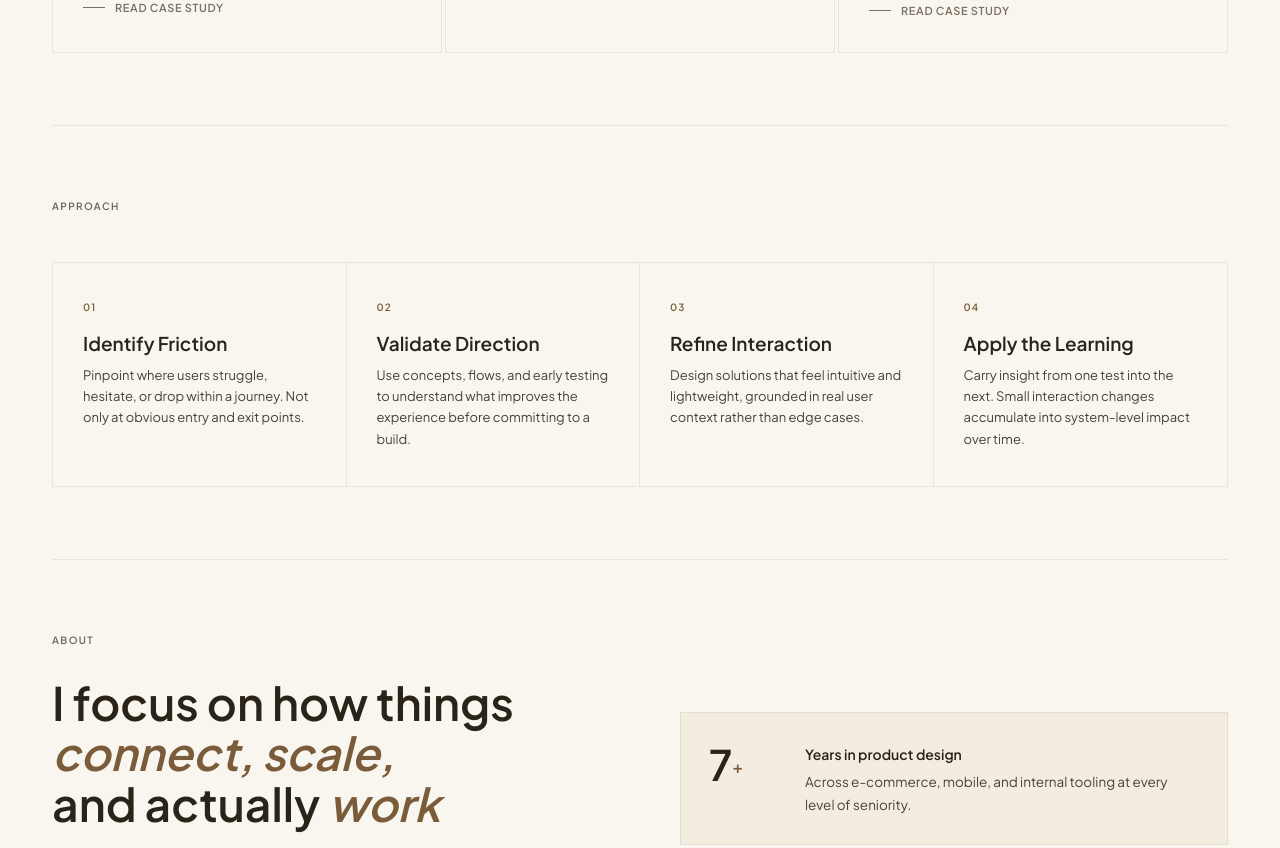
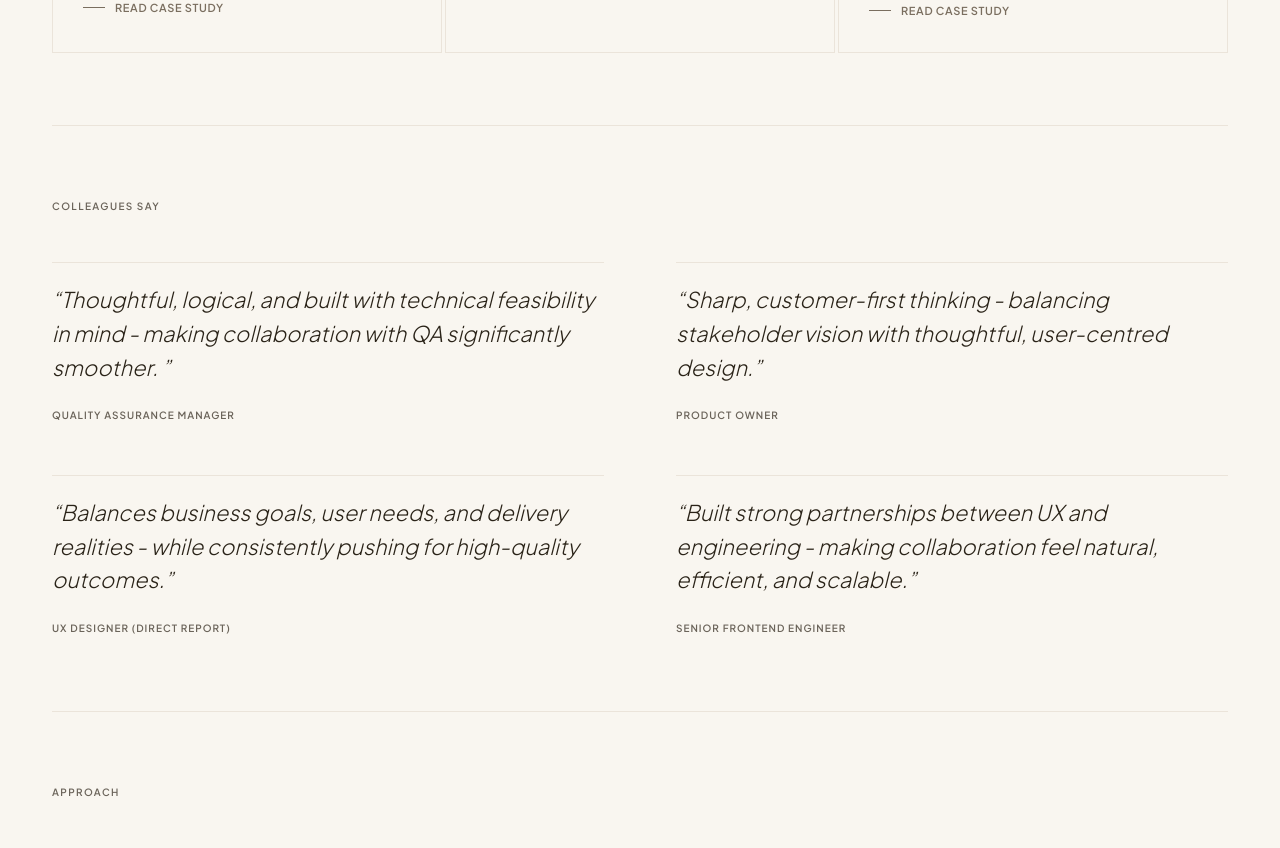
Before and after one commit to caitlanmorton02-dev/caitlan-portfolio, a Next.js app: page / in a window 1280 px wide. Shown: the part 1840-2688 px from the top of the page. Built offline with nearby package versions, Linux system fonts and the light colour scheme.

Commit message:
adding testimonials

```diff
--- a/app/page.tsx
+++ b/app/page.tsx
@@ -8,6 +8,7 @@ import "../styles/globals.css"
 // Sections
 import Hero from "../components/sections/Hero"
 import Work from "../components/sections/Work"
+import Testimonials from "../components/sections/Testimonials"
 import Approach from "../components/sections/Approach"
 import About from "../components/sections/About"
 import Contact from "../components/sections/Contact"
@@ -66,6 +67,10 @@ export default function Page() {
 
       <div className="divider" />
 
+      <Testimonials />
+
+      <div className="divider" />
+
       <Approach />
 
       <div className="divider" />
--- /dev/null
+++ b/components/sections/Testimonials.tsx
@@ -0,0 +1,19 @@
+import { testimonials } from "../../content/testimonials"
+
+export default function Testimonials() {
+  return (
+    <section id="cait-testimonials">
+      <div className="wrap">
+        <div className="sec-label r">Colleagues say</div>
+        <div className="testimonials-grid">
+          {testimonials.map((t, i) => (
+            <div key={i} className={`t-item r r${i + 1}`}>
+              <p className="t-quote">&ldquo;{t.quote}&rdquo;</p>
+              <span className="t-author">{t.author}</span>
+            </div>
+          ))}
+        </div>
+      </div>
+    </section>
+  )
+}
--- /dev/null
+++ b/content/testimonials.ts
@@ -0,0 +1,18 @@
+export const testimonials = [
+  {
+    quote: "Thoughtful, logical, and built with technical feasibility in mind - making collaboration with QA significantly smoother.   ",
+    author: "Quality Assurance Manager",
+  },
+  {
+    quote: "Sharp, customer-first thinking - balancing stakeholder vision with thoughtful, user-centred design.",
+    author: "Product Owner",
+  },
+  {
+    quote: "Balances business goals, user needs, and delivery realities - while consistently pushing for high-quality outcomes.",
+    author: "UX Designer (Direct Report)",
+  },
+  {
+    quote: "Built strong partnerships between UX and engineering -  making collaboration feel natural, efficient, and scalable.",
+    author: "Senior Frontend Engineer",
+  },
+]
--- a/styles/globals.css
+++ b/styles/globals.css
@@ -335,6 +335,11 @@
 #cait-root .cs-caption { font-size: 12px; font-weight: 500; color: var(--text-muted); text-align: center; margin-top: 10px; font-family: var(--body); letter-spacing: 0.03em; line-height: 1.6; }
 #cait-root .cs-compare-item { display: flex; flex-direction: column; flex: 1; min-width: 0; }
 
+#cait-root .testimonials-grid { display: grid; grid-template-columns: 1fr 1fr; gap: 48px 72px; }
+#cait-root .t-item { padding-top: 20px; border-top: 1px solid var(--line-soft); }
+#cait-root .t-quote { font-family: var(--display); font-size: clamp(17px, 1.7vw, 22px); font-weight: 300; font-style: italic; color: var(--text); line-height: 1.55; margin-bottom: 16px; }
+#cait-root .t-author { font-family: var(--body); font-size: 10px; font-weight: 600; letter-spacing: 0.1em; text-transform: uppercase; color: var(--text-muted); }
+
 #cait-root .nav-hamburger { display: none; flex-direction: column; gap: 5px; cursor: pointer; padding: 6px 4px; background: none; border: none; margin-left: 8px; flex-shrink: 0; }
 #cait-root .nav-hamburger span { width: 22px; height: 1.5px; background: var(--text-mid); border-radius: 2px; transition: transform 0.3s var(--ease), opacity 0.2s; display: block; }
 #cait-root .nav-hamburger.open span:nth-child(1) { transform: translateY(6.5px) rotate(45deg); }
@@ -402,6 +407,7 @@
   #cait-root .card-sm-visual { min-height: 180px; }
   #cait-root .card-sm-body { padding: 18px 18px 22px; }
   #cait-root .card-sm-body h3 { font-size: 19px; }
+  #cait-root .testimonials-grid { grid-template-columns: 1fr; gap: 36px; }
   #cait-root .approach-grid { grid-template-columns: 1fr; }
   #cait-root .approach-item { border-right: none !important; border-top: 1px solid var(--line-soft); padding: 28px 20px; }
   #cait-root .approach-item:first-child { border-top: none; }
```
